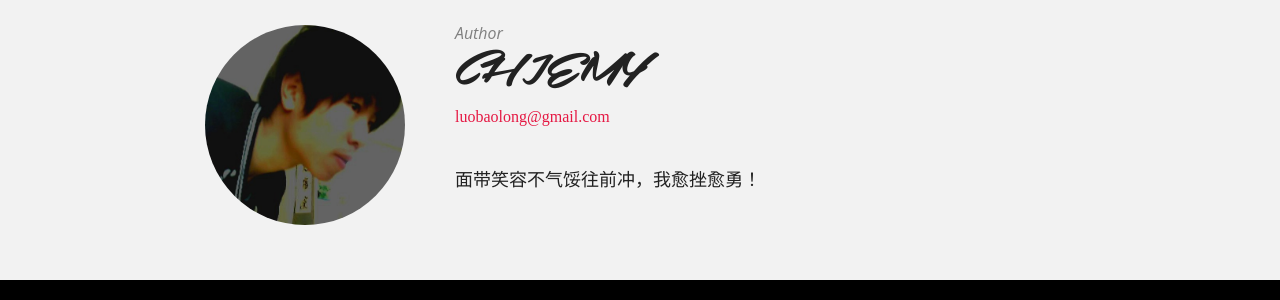
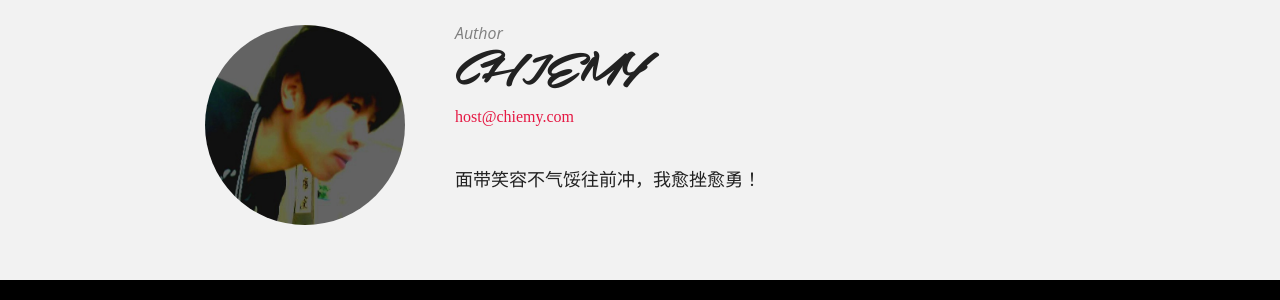
Before and after one commit to chiemy/blog, a Jekyll site: the page built from _posts/2014-09-25-blog-release.md, in a window 1280 px wide. Shown: the part 1207-1507 px from the top of the page. Built offline with Jekyll 4.4.1, drawn with Linux system fonts in a browser that asks for light colours; nearby versions of some CDN libraries; comment, search, counter and statistics services are not loaded.

Commit message:
email address

```diff
--- a/_config.yml
+++ b/_config.yml
@@ -17,7 +17,7 @@ url:      http://chiemy.com
 owner:
   name:           chiemy
   avatar:         chiemy.jpg
-  email:          luobaolong@gmail.com
+  email:          host@chiemy.com
   # Use the coder's toolbox at http://coderstoolbox.net/string/#!encoding=xml&action=encode&charset=us_ascii to encode your description into XML string
   description:    面带笑容不气馁往前冲，我愈挫愈勇！
   # Social networking links used in footer. Update and remove as you like.
```
